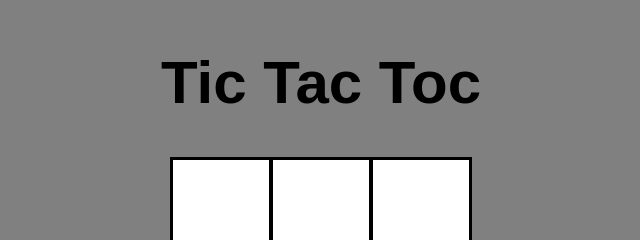
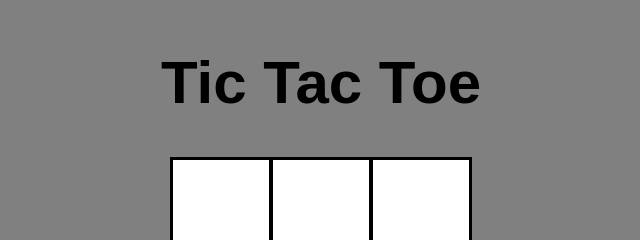
Before and after one commit to dev-kas/tic_tac_toe_js, a plain HTML site: page index.html in a window 1280 px wide. Shown: the part 118-358 px from the top of the page, 319-959 px from the left. Drawn offline with Linux system fonts and the light colour scheme.

Commit message:
index.html

```diff
--- a/index.html
+++ b/index.html
@@ -7,7 +7,7 @@
         <link rel="stylesheet" href="./index.css">
     </head>
     <body>
-        <h1 class="title-text">Tic Tac Toc</h1>
+        <h1 class="title-text">Tic Tac Toe</h1>
         <div class="gameboard"></div>
         <p class="info"></p>
 
```
